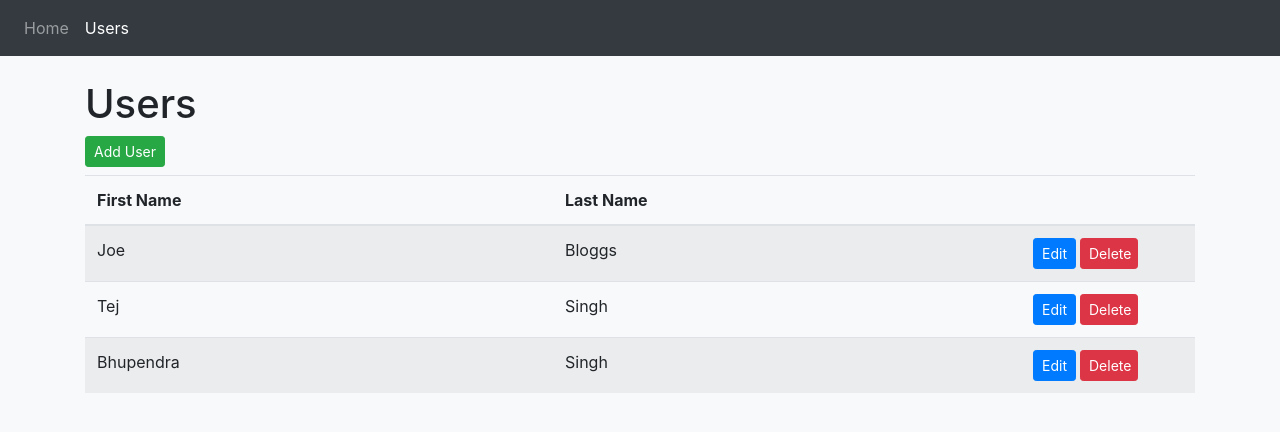
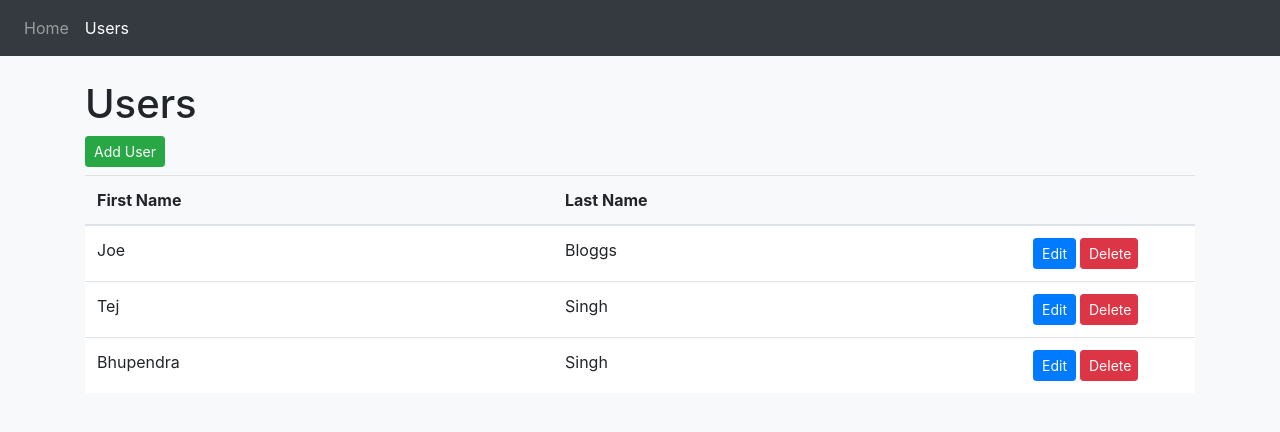
Before and after one commit to bhupi2016/angular-11-crud-users, an Angular app: page /users in a window 1280 px wide. Shown: the top 432 px of the page. Built offline with nearby package versions, Linux system fonts and the light colour scheme; no server answers.

Commit message:
1 file modified

```diff
--- a/src/styles.css
+++ b/src/styles.css
@@ -13,6 +13,9 @@ a {
   text-align: center;
   box-sizing: content-box;
 }
+.mat-row {
+    background-color: rgb(255, 255, 255) !important;
+  }
 .mat-row:hover {
   background-color: rgb(224, 218, 218);
 }
```
